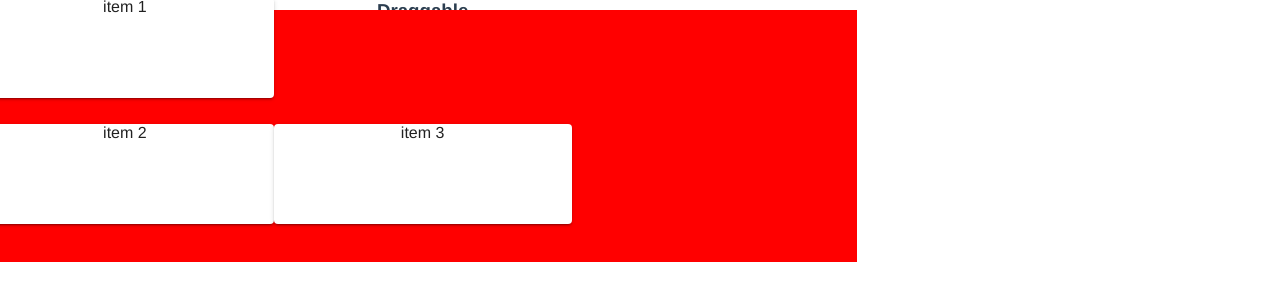
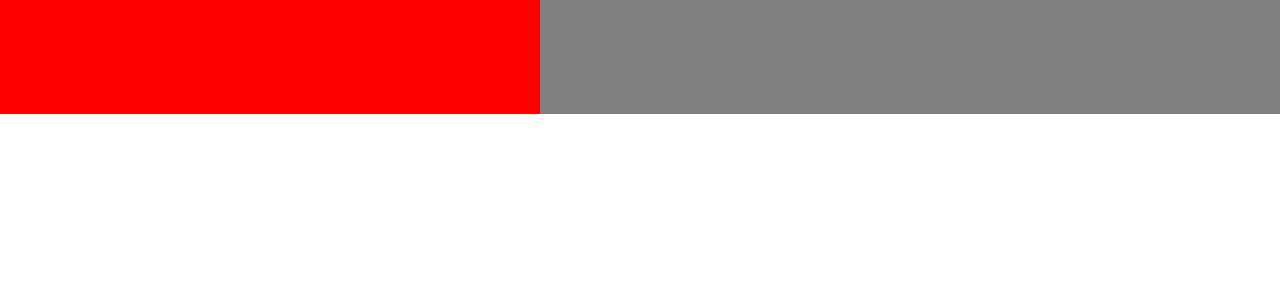
Before and after one commit to vatsal8081/vue-video-cutter, a Vue app: page /tmp in a window 1280 px wide. Shown: the top 300 px of the page. Built offline with nearby package versions, Linux system fonts and the light colour scheme; what xns-seek-bar would draw is missing.

Commit message:
drag and shift done changis remains

```diff
--- a/src/views/VideoEditor.vue
+++ b/src/views/VideoEditor.vue
@@ -1,6 +1,6 @@
 <template>
   <div>
-    <div class="video-main-wrap" v-dragscroll="true">
+    <div class="video-main-wrap">
       <!-- tracks component -->
       <div class="video-track-details-wrap">
         <!-- track left bar -->
@@ -86,7 +86,11 @@
             </div>
             <div class="video-track-details">
               <div class="video-track-details-in">
-                <draggable v-model="tracksData" tag="div">
+                <draggable
+                  v-model="tracksData"
+                  tag="div"
+                  @end="generateTrackTitle"
+                >
                   <div
                     class="video-current-track"
                     v-for="(track, i) in tracksData"
@@ -97,12 +101,20 @@
                       :list="track.medias"
                       tag="div"
                       :group="{ name: 'row' }"
+                      @end="generateTrackTitle"
                     >
                       <div
                         class="audio-track-wrap"
                         v-for="(media, mediaIndex) in track.medias"
                         :key="mediaIndex"
                       >
+                        <!--  experimental -->
+                        <!-- <div style="height: 100px">
+                          {{ media.name }}
+                        </div> -->
+
+                        <!--  experimental -->
+
                         <div class="track-arrow-btn">
                           <div
                             class="track-arrow-btn-up"
@@ -163,6 +175,39 @@
         </div>
       </div>
 
+      <!-- <draggable
+        v-model="rows"
+        tag="div"
+        class="row wrap fill-height align-center sortable-list"
+        style="background: grey"
+      >
+        <div
+          v-for="(data, i) in rows"
+          :key="i"
+          class="sortable"
+          xs12
+          my-2
+          style="background: red"
+        >
+          <draggable
+            :list="data.items"
+            tag="div"
+            :group="{ name: 'row' }"
+            class="row wrap justify-space-around"
+          >
+            <div
+              v-for="(item, index) in data.items"
+              :key="index"
+              xs4
+              pa-3
+              class="row-v"
+            >
+              <div style="height: 100px">{{ item.title }}</div>
+            </div>
+          </draggable>
+        </div>
+      </draggable> -->
+
       <!-- <p>abcsaoidfhdsfh</p>
       <draggable v-model="tracksData">
         <transition-group>
@@ -194,7 +239,7 @@ import { dragscroll } from "vue-dragscroll";
 import seekBar from "../components/seek/seekBar.vue";
 // import draggable from "vuedraggable";
 import draggable from "vuedraggable";
-
+// audioPlayer, videoPlayer,
 export default {
   components: { timeLine, audioPlayer, videoPlayer, seekBar, draggable },
   directives: {
@@ -203,6 +248,28 @@ export default {
 
   data() {
     return {
+      rows: [
+        {
+          index: 1,
+          items: [
+            {
+              title: "item 1",
+            },
+          ],
+        },
+        {
+          index: 2,
+          items: [
+            {
+              title: "item 2",
+            },
+            {
+              title: "item 3",
+            },
+          ],
+        },
+      ],
+
       mediaLastTrackName: {
         audio: 0,
         video: 0,
@@ -226,6 +293,12 @@ export default {
   },
 
   methods: {
+    chnage() {
+      console.log("change1");
+    },
+    change2() {
+      console.log("chnage2");
+    },
     changeInterval() {
       this.interval = { ...this.inputInterval };
       this.isChangingInterval = !this.isChangingInterval;
@@ -586,7 +659,16 @@ body .video-swap-btn-wrap .svg-inline--fa.fa-w-10 {
 .video-track-add svg path {
   fill: #fff;
 }
-.video-current-track {
+// .video-current-track {
+//   // overflow-x: auto;
+//   min-height: 98px;
+//   box-shadow: inset 0 0 2px 0px #c7913b;
+//   // background-color: rgba(255, 255, 255, 0.6);
+//   display: flex;
+//   align-items: center;
+// }
+
+.video-current-track > div {
   // overflow-x: auto;
   min-height: 98px;
   box-shadow: inset 0 0 2px 0px #c7913b;
@@ -1099,4 +1181,8 @@ body .video-swap-btn-wrap .svg-inline--fa.fa-w-10 {
   background-color: rgba(240, 240, 240, 0.541);
 }
 //--End video cutter line
+.ghost {
+  opacity: 0.5;
+  background: #c8ebfb;
+}
 </style>
--- a/src/views/tmp.vue
+++ b/src/views/tmp.vue
@@ -1,5 +1,5 @@
 <template>
-  <div class="row">
+  <!-- <div class="row">
     <div class="col-8">
       <h3>Draggable</h3>
       <draggable
@@ -34,9 +34,43 @@
           </draggable>
         </v-flex>
       </draggable>
-    </div>
+    </div> -->
 
-    <!-- <rawDisplayer class="col-3" :value="rows" title="List" /> -->
+  <!-- <rawDisplayer class="col-3" :value="rows" title="List" /> -->
+  <!-- </div> -->
+  <div>
+    <draggable
+      v-model="rows"
+      tag="div"
+      class="row wrap fill-height align-center sortable-list"
+      style="background: grey"
+    >
+      <div
+        v-for="(data, i) in rows"
+        :key="i"
+        class="sortable"
+        xs12
+        my-2
+        style="background: red"
+      >
+        <draggable
+          :list="data.items"
+          tag="div"
+          :group="{ name: 'row' }"
+          class="row wrap justify-space-around"
+        >
+          <div
+            v-for="(item, index) in data.items"
+            :key="index"
+            xs4
+            pa-3
+            class="row-v"
+          >
+            <div style="height: 100px">{{ item.title }}</div>
+          </div>
+        </draggable>
+      </div>
+    </draggable>
   </div>
 </template>
 
```
